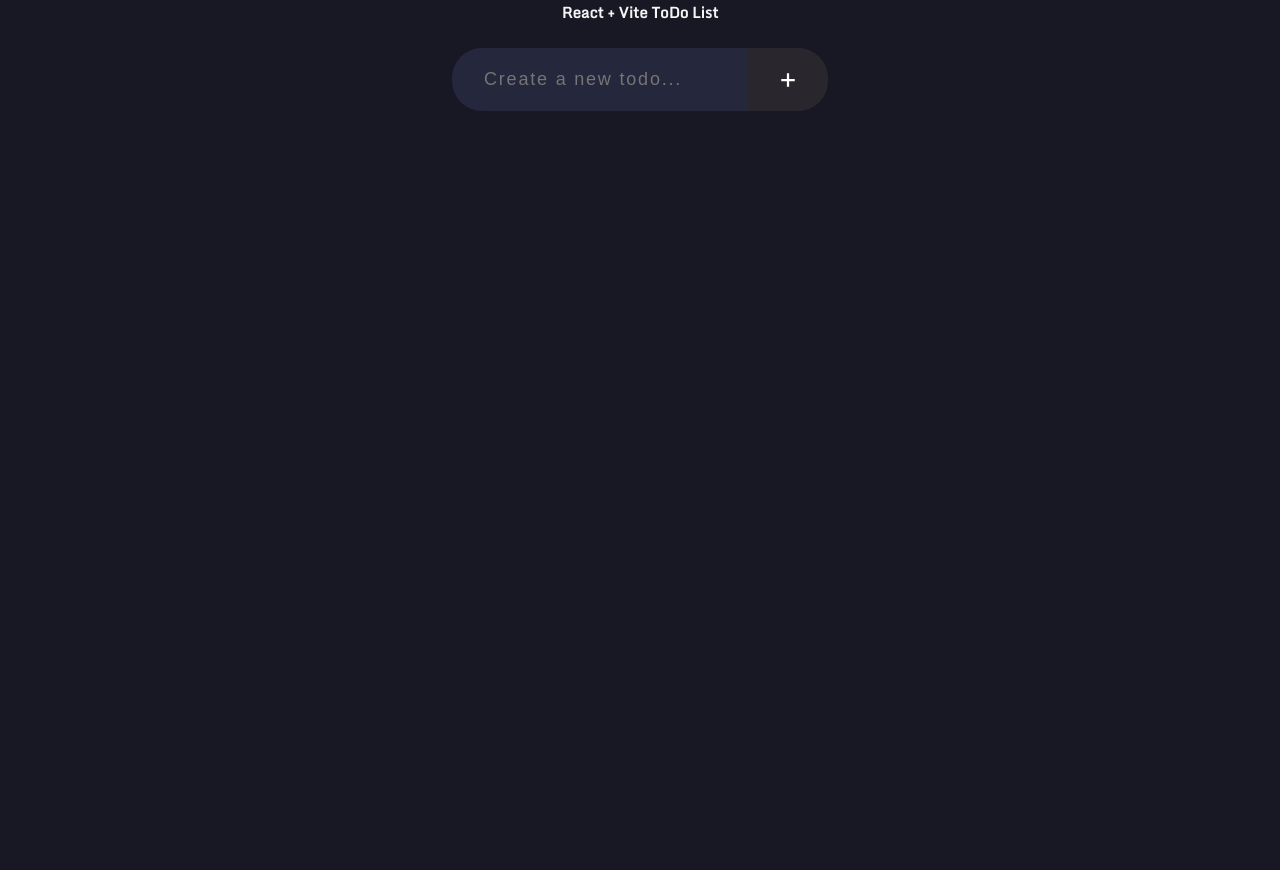
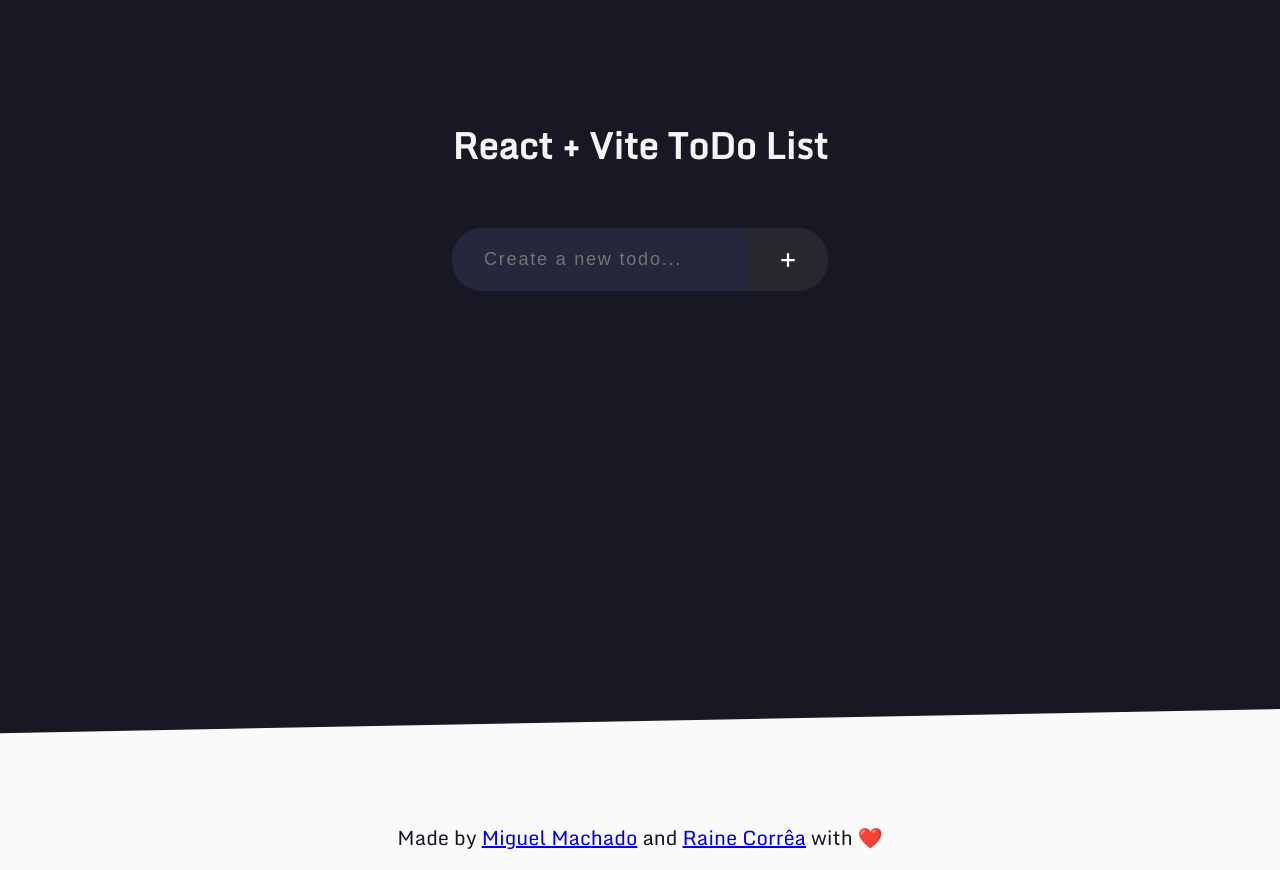
Before and after one commit to MiguelMachado-dev/ReactToDoList, a React (Vite) app: page / in a window 1280 px wide. Before the commit the page ends 800 px from the top, so only its background shows below. Built offline with nearby package versions, Linux system fonts and the light colour scheme.

Commit message:
feat(template): create base template and home template

```diff
--- a/src/App.tsx
+++ b/src/App.tsx
@@ -1,25 +1,7 @@
-import { useState } from 'react'
-
-import { AddTodo } from 'components/AddTodo'
-import { Container } from 'components/Container'
-import { ListTodo } from 'components/ListTodo'
-
-import type { ITodo } from 'types'
+import { Home } from 'templates/Home'
 
 function App() {
-  const [todos, setTodos] = useState<Array<ITodo>>([])
-
-  // TODO: filter todos
-
-  return (
-    <Container>
-      <h2>React + Vite ToDo List</h2>
-
-      <AddTodo setTodos={setTodos} existingTodos={todos} />
-
-      <ListTodo setTodos={setTodos} existingTodos={todos} />
-    </Container>
-  )
+  return <Home />
 }
 
 export default App
--- a/src/components/Container/index.tsx
+++ b/src/components/Container/index.tsx
@@ -1,10 +1,6 @@
 import styled from 'styled-components'
 
 export const Container = styled.div`
-  display: flex;
-  flex-direction: column;
-  align-items: center;
-
   width: 100%;
   max-width: 130rem;
   margin-left: auto;
--- a/src/styles/global.ts
+++ b/src/styles/global.ts
@@ -27,7 +27,8 @@ const GlobalStyle = createGlobalStyle`
   }
 
   html,
-  body {
+  body,
+  #root {
     height: 100%;
   }
 
--- /dev/null
+++ b/src/templates/Base/index.tsx
@@ -0,0 +1,43 @@
+import { Container } from 'components/Container'
+
+import * as S from './styles'
+
+export type BaseTemplateProps = {
+  children: React.ReactNode
+}
+
+const Base = ({ children }: BaseTemplateProps) => {
+  return (
+    <S.Wrapper>
+      <S.Content>{children}</S.Content>
+
+      <S.SectionFooter>
+        <Container>
+          <S.Footer>
+            <p>
+              Made by{' '}
+              <a
+                href="https://github.com/MiguelMachado-dev"
+                target="_blank"
+                rel="noreferrer"
+              >
+                Miguel Machado
+              </a>{' '}
+              and{' '}
+              <a
+                href="https://github.com/RaineCorrea"
+                target="_blank"
+                rel="noreferrer"
+              >
+                Raine Corrêa
+              </a>{' '}
+              with ❤️
+            </p>
+          </S.Footer>
+        </Container>
+      </S.SectionFooter>
+    </S.Wrapper>
+  )
+}
+
+export { Base }
--- /dev/null
+++ b/src/templates/Base/styles.ts
@@ -0,0 +1,32 @@
+import styled from 'styled-components'
+
+export const Wrapper = styled.div`
+  margin-top: 7rem;
+  display: flex;
+  flex-direction: column;
+  height: 100vh;
+  justify-content: space-between;
+`
+
+export const Content = styled.div`
+  margin-top: 4.8rem;
+  flex: 1 0 auto;
+`
+
+export const SectionFooter = styled.section`
+  margin-top: 4rem;
+  padding-bottom: 1.6rem;
+  background-color: rgb(250, 250, 250);
+
+  padding-top: 11.2rem;
+  clip-path: polygon(0 15%, 100% 0%, 100% 100%, 0 100%);
+`
+
+export const Footer = styled.footer`
+  display: flex;
+  justify-content: center;
+  color: var(--background-color);
+  p {
+    font-size: 2rem;
+  }
+`
--- /dev/null
+++ b/src/templates/Home/index.tsx
@@ -0,0 +1,27 @@
+import { useState } from 'react'
+
+import { AddTodo } from 'components/AddTodo'
+import { ListTodo } from 'components/ListTodo'
+
+import { Base } from 'templates/Base'
+import type { ITodo } from 'types'
+
+import * as S from './styles'
+
+const Home = () => {
+  const [todos, setTodos] = useState<Array<ITodo>>([])
+
+  return (
+    <Base>
+      <S.Main>
+        <S.Title>React + Vite ToDo List</S.Title>
+
+        <AddTodo setTodos={setTodos} existingTodos={todos} />
+
+        <ListTodo setTodos={setTodos} existingTodos={todos} />
+      </S.Main>
+    </Base>
+  )
+}
+
+export { Home }
--- /dev/null
+++ b/src/templates/Home/styles.ts
@@ -0,0 +1,16 @@
+import styled from 'styled-components'
+
+import { Container } from 'components/Container'
+
+export const Main = styled(Container)`
+  display: flex;
+  flex-direction: column;
+  align-items: center;
+  gap: 3.2rem;
+`
+
+export const Title = styled.h1`
+  font-size: 3.6rem;
+  color: var(--text-color);
+  line-height: 1.5;
+`
```
